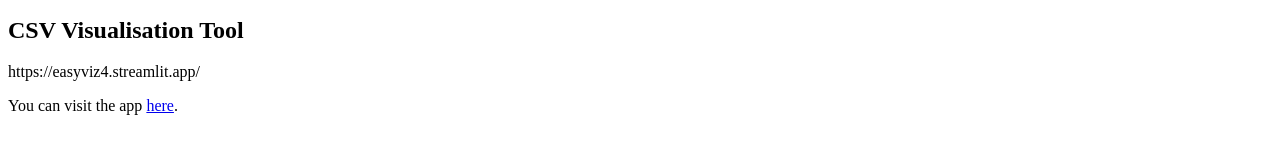
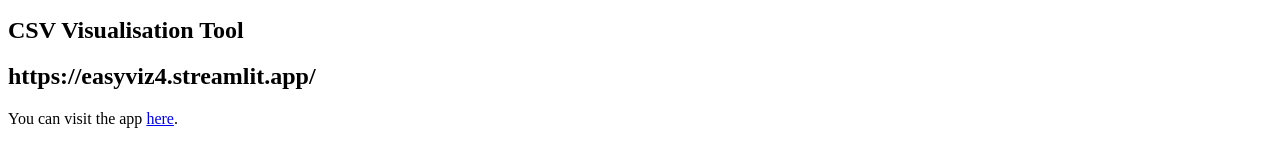
Before and after one commit to moyizh/2025visualizations, a plain HTML site: page index.html in a window 1280 px wide. Shown: the part 755-899 px from the top of the page. Drawn offline with Linux system fonts and the light colour scheme; a script that the page names is missing.

Commit message:
Update index.html

```diff
--- a/index.html
+++ b/index.html
@@ -43,7 +43,7 @@
 
     <!-- Streamlit App Link -->
     <h2>CSV Visualisation Tool</h2>
-    https://easyviz4.streamlit.app/
+    <h2>https://easyviz4.streamlit.app/</h2>
     <p>You can visit the app <a href="https://2025visualizations-nb8cxl5wjqypsaenzry2yw.streamlit.app/" target="_blank">here</a>.</p>
 </body>
 </html>
```
